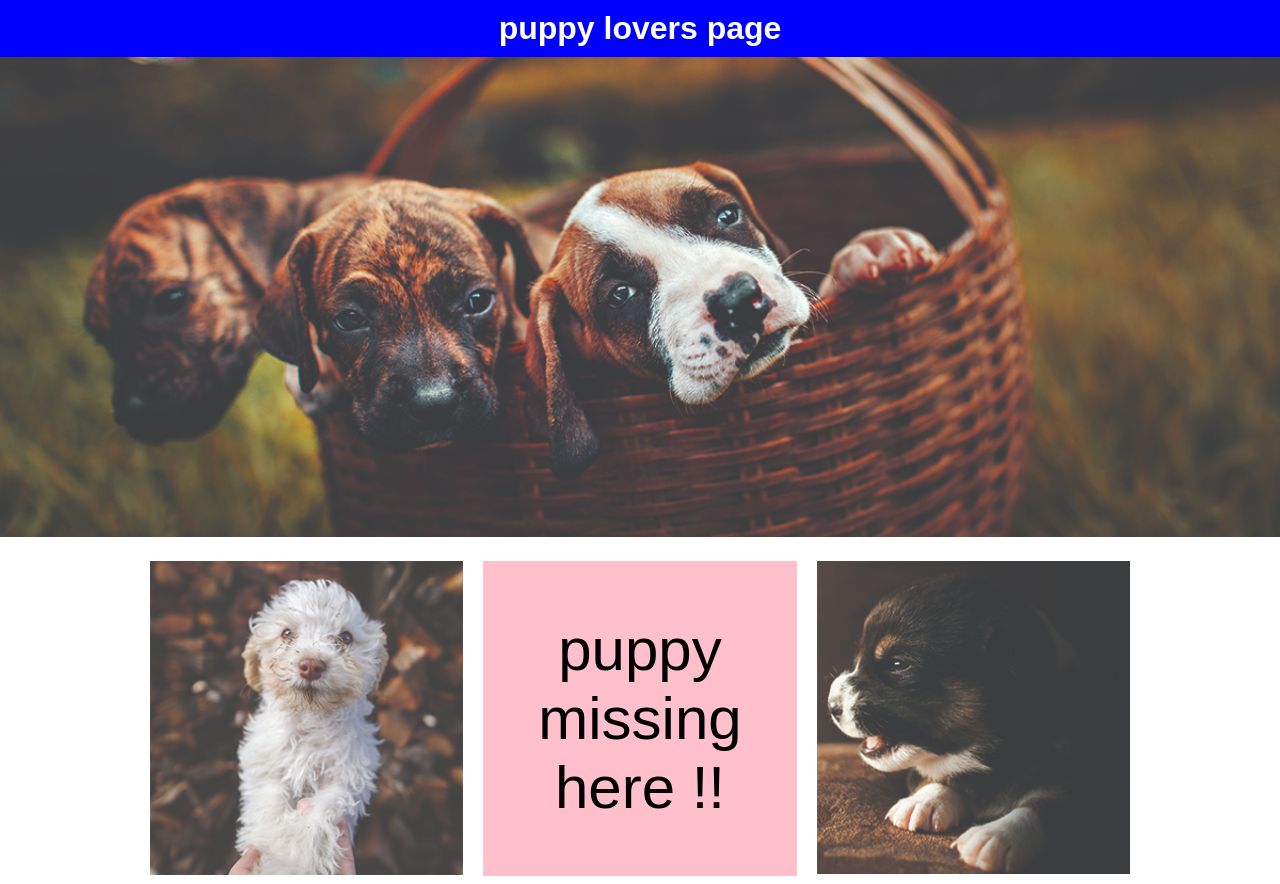
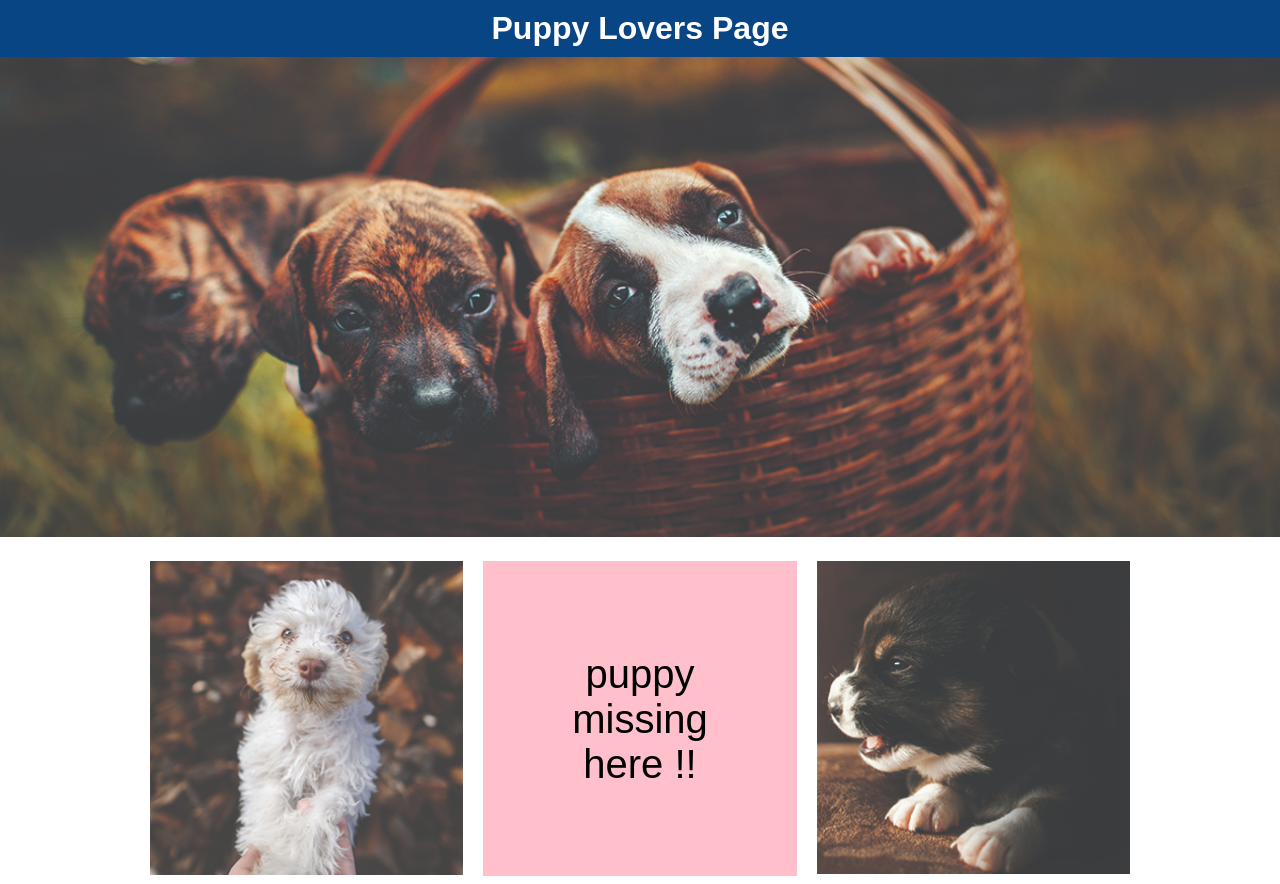
Before and after one commit to dagmkebede1/Evangadi-Bootcamp, a plain HTML site: page phase_One/puppy project media query/puppy responsive-sami/index.html in a window 1280 px wide. Shown: the top 884 px of the page. Drawn offline with Linux system fonts and the light colour scheme.

Commit message:
style fixed

```diff
--- a/phase_One/puppy project media query/puppy responsive-sami/css/style.css
+++ b/phase_One/puppy project media query/puppy responsive-sami/css/style.css
@@ -3,23 +3,20 @@
   margin: 0;
   font-family: sans-serif;
 }
-
+/* for Mobile and Devices Screen less than 768px */
 header,
 footer {
   color: #fff;
-  background-color: blue;
+  background-color: #074584;
   text-align: center;
   padding: 10px;
 }
-
 footer {
   padding: 30px 0;
 }
-
 .hero img {
   width: 100%;
 }
-
 main {
   max-width: 980px;
   margin: 0 auto;
@@ -27,52 +24,46 @@ main {
   text-align: center;
   font-size: 25px;
 }
-
 main section {
   display: flex;
   flex-direction: column;
   gap: 20px;
   margin: 20px auto;
 }
-
 main section div {
   flex: 1 1 0;
 }
-
 main section div img {
-  width: 310px;
+  width: 100%;
 }
-
 .missing {
   display: none;
 }
-
+/* for Desktop and Laptop, (768px - Larger ) */
 @media screen and (min-width: 768px) {
   main section {
     flex-direction: row;
   }
-
   main section:last-child {
     gap: 50px;
   }
-
   .missing {
-    display: flex;
-    align-items: center;
-    justify-content: center;
+    display: block;
+    position: relative;
     background-color: pink;
     margin-bottom: 5px;
   }
-
   .missing div {
-    padding: 0 20px;
+    position: absolute;
+    top: 50%;
+    left: 50%;
+    transform: translate(-50%, -50%);
   }
-
   .missing p {
     text-align: center;
-    font-size: 60px;
+    width: 150px;
+    font-size: 40px;
   }
-
   main section div img {
     width: 100%;
   }
--- a/phase_One/puppy project media query/puppy responsive-sami/index.html
+++ b/phase_One/puppy project media query/puppy responsive-sami/index.html
@@ -9,13 +9,17 @@
   </head>
 
   <body>
+    <!-- Header -->
     <header>
-      <h1>puppy lovers page</h1>
+      <h1>Puppy Lovers Page</h1>
     </header>
+    <!-- Hero Section or Banner -->
     <section class="hero">
       <img src="./images/banner-puppies.jpg" alt="" />
     </section>
+    <!-- Main Contents of the page -->
     <main>
+      <!-- Section for the 3 Items -->
       <section>
         <div>
           <img src="./images/puppy-1.jpg" alt="" />
@@ -29,9 +33,11 @@
           <img src="./images/puppy-2.jpg" alt="" />
         </div>
       </section>
+      <!-- Intrance Text to Second Section/ -->
       <div>
         <p>more puppies</p>
       </div>
+      <!-- Section Two or section that holds two items -->
       <section>
         <div>
           <img src="./images/puppy-3.jpg" alt="" />
@@ -41,6 +47,7 @@
         </div>
       </section>
     </main>
+    <!-- footer -->
     <footer>
       <h3>Developed By G3 Family</h3>
     </footer>
```
